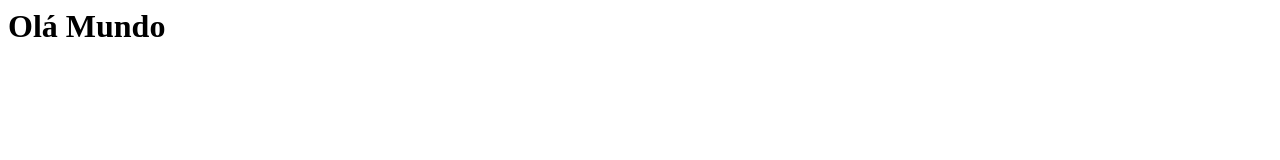
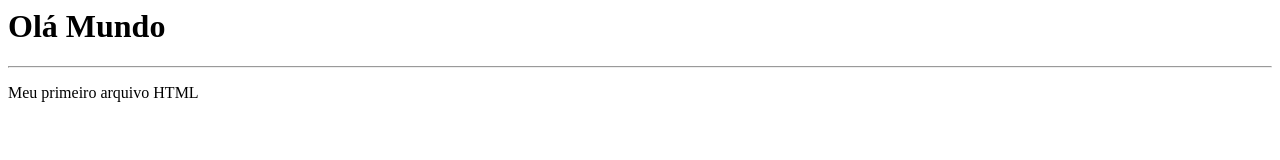
Before and after one commit to AstaDS/ola-mundo, a plain HTML site: page index.html in a window 1280 px wide. Drawn offline with Linux system fonts and the light colour scheme.

Commit message:
Update index.html

```diff
--- a/index.html
+++ b/index.html
@@ -1,6 +1,9 @@
 <html>
 	<body>
 		<h1> Olá Mundo </h1>
+		<hr>
+		<p> Meu primeiro arquivo HTML </p>
+		<br><br><br><br><br>
 	</body>
 
 </html>
```
